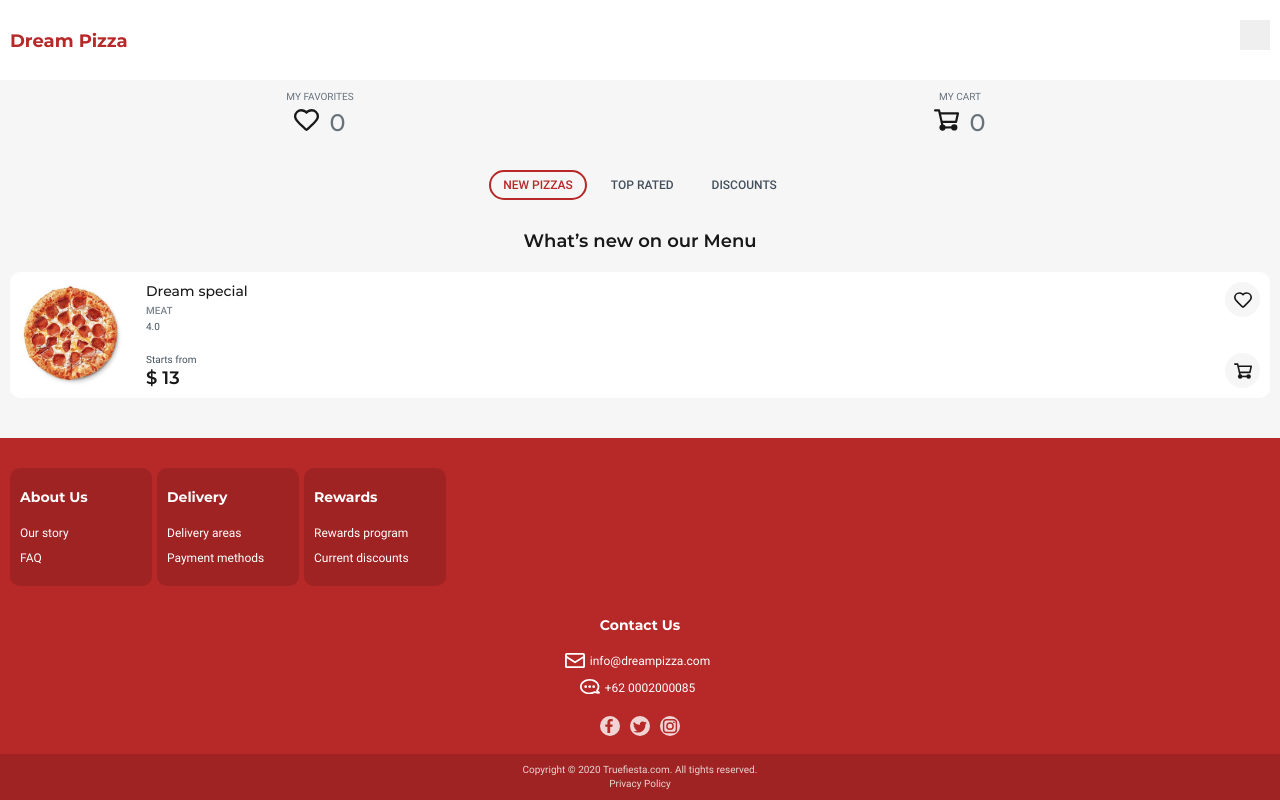
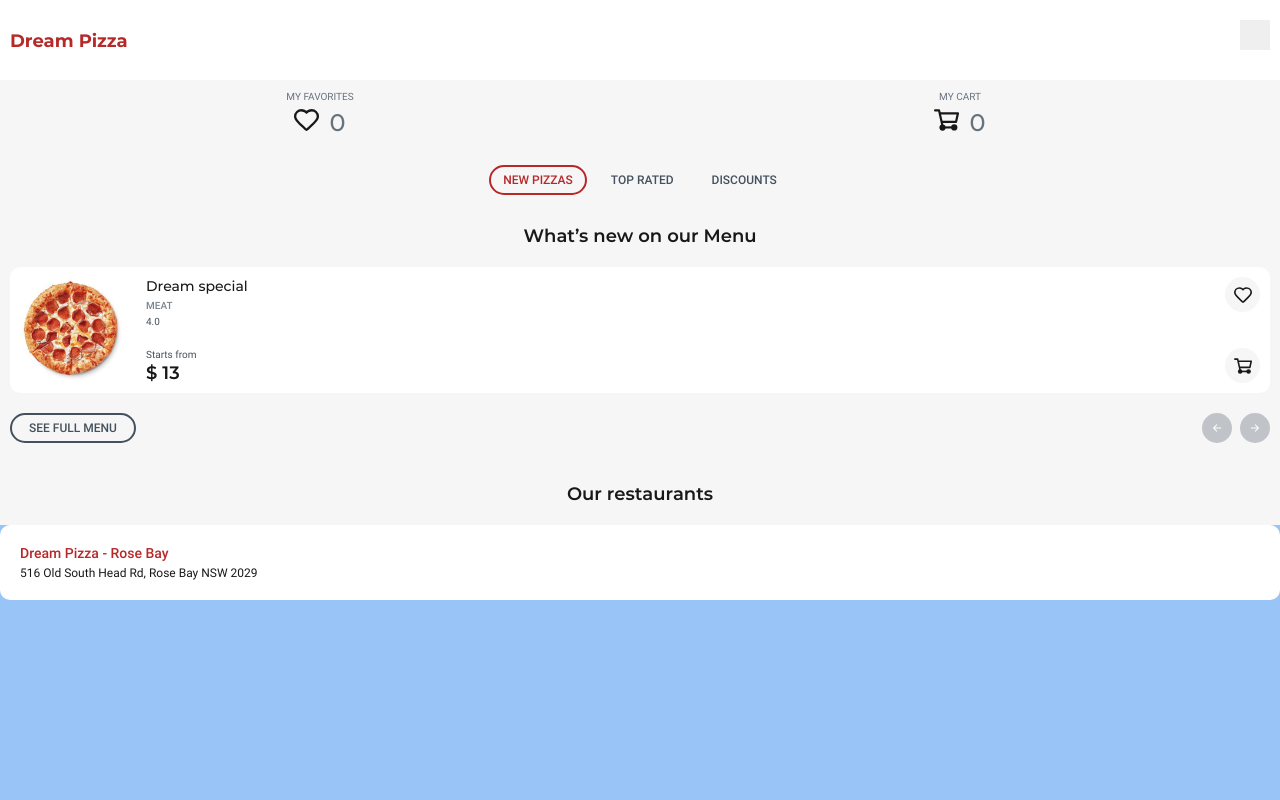
Before and after one commit to truefiesta/dream-pizza, a React app: page / in a window 1280 px wide. Shown: the top 800 px of the page. Built offline with nearby package versions, Linux system fonts and the light colour scheme.

Commit message:
Import new components to the Home page

```diff
--- a/src/pages/home.jsx
+++ b/src/pages/home.jsx
@@ -3,20 +3,26 @@ import Header from "../components/header/header.jsx";
 import Footer from "../components/footer/footer.jsx";
 import Sort from "../components/sort/sort.jsx";
 import CardsList from "../components/cards-list/cards-list.jsx";
+import ButtonFullMenu from "../components/button-full-menu/button-full-menu.jsx";
+import PrevNextControls from "../components/prev-next-controls/prev-next-controls.jsx";
+import Map from "../components/map/map.jsx";
 
 const Home = () => {
   return (
     <>
       <Header />
       <main>
-        <div className="wrapper">
+        <div className="wrapper menu-container">
           <h1 className="visually-hidden">Welcome to Dream Pizza</h1>
           {/* TABS ?  */}
+          <ButtonFullMenu />
           <Sort />
           <h2 className="section-title">What’s new on our Menu</h2>
           <CardsList />
+          <PrevNextControls />
           {/* TABS ?  */}
         </div>
+        <Map />
       </main>
       <Footer />
     </>
```
